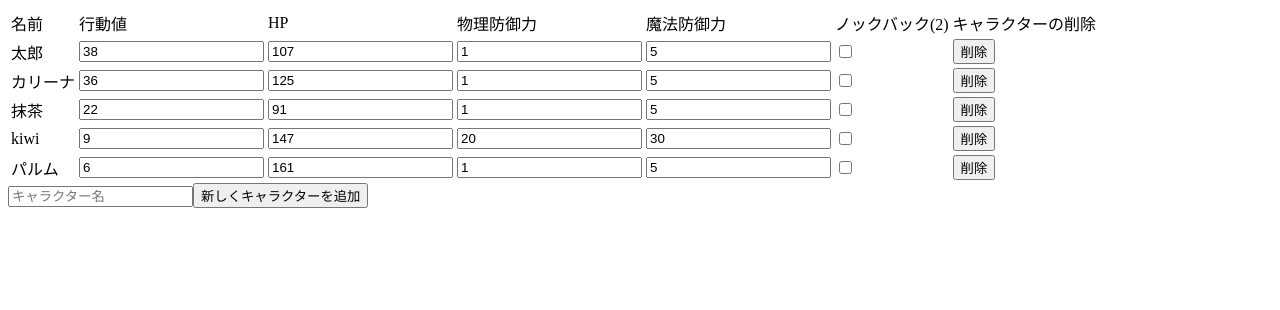
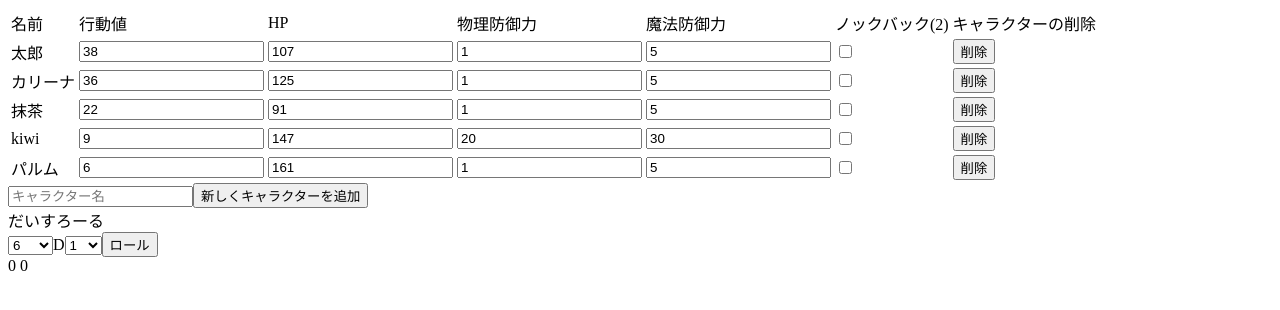
Before and after one commit to aqla114/arian-battle-table, a React app: page / in a window 1280 px wide. Shown: the top 310 px of the page. Built offline with nearby package versions, Linux system fonts and the light colour scheme; the HTML template or start-up script is replaced by a standard one.

Commit message:
add DiceRoller

```diff
--- a/dst/index.css
+++ b/dst/index.css
@@ -27,7 +27,6 @@
 .add-character {
   font: 16px;
   margin: 20px;
-  border-spacing: 8px;
 }
 .add-character__input {
   font-size: 16px;
@@ -46,3 +45,7 @@
   background-color: #36afc9;
   cursor: pointer;
 }
+.dice-roller {
+  font: 16px;
+  margin: 20px;
+}
--- /dev/null
+++ b/src/dice-roller.tsx
@@ -0,0 +1,65 @@
+import * as React from 'react';
+
+type DiceRollerState = {
+    max: number,
+    count: number,
+    result: number[],
+}
+
+type DiceRollerProps = {
+    onRoll: () => void,
+}
+
+
+const diceMaxOptions = [6, 10, 100].map(x => (<option key={x} value={x}>{x}</option>));
+const diceCountOptions = [...Array(30).keys()].map(x => (<option value={x + 1} key={x + 1}>{x + 1}</option>));
+
+export class DiceRoller extends React.Component<{}, DiceRollerState> {
+    constructor(props: any) {
+        super(props);
+        this.state = {
+            max: 6,
+            count: 1,
+            result: [0],
+        };
+    }
+
+    roll() {
+        const result = [...Array(this.state.count)]
+            .map(_ => (Math.floor(Math.random() * this.state.max) + 1))
+            .sort();
+
+        console.log(result);
+
+        this.setState({
+            result,
+        });
+    }
+
+    render() {
+        const maxCount = this.state.result.filter(dice => dice === this.state.max).length;
+
+        return (
+            <div className='dice-roller'>
+                <div>だいすろーる</div>
+                <select name='dicer-roller__dice-max' value={`${this.state.max}`} onChange={(e) => this.setState({max: Number(e.target.value)})} >
+                    {diceMaxOptions}
+                </select>
+                <span>D</span>
+                <select name='dicer-roller__dice-count' value={`${this.state.count}`} onChange={(e) => this.setState({count: Number(e.target.value)})}>
+                    {diceCountOptions}
+                </select>
+                <input
+                    type="button"
+                    className="dice-roller__roll-button"
+                    name='roll-button'
+                    value='ロール'
+                    onClick={() => this.roll()}
+                />
+                <div className='dice-roller__result'>
+                    {`${this.state.result.join(', ')} ${this.state.result.reduce((acc, v) => (acc + v))} ${maxCount >= 2 ? 'Critical!' : ''}`}
+                </div>
+            </div>
+        );
+    }
+}
--- a/src/index.styl
+++ b/src/index.styl
@@ -22,7 +22,6 @@
 .add-character
     font: 16px;
     margin: 20px;
-    border-spacing: 8px;
     &__input
         font-size: 16px;
         height: 24px;
@@ -37,3 +36,7 @@
         &:hover
             background-color: #36afc9;
             cursor: pointer;
+
+.dice-roller
+    font: 16px;
+    margin: 20px;
--- a/src/main.tsx
+++ b/src/main.tsx
@@ -2,10 +2,14 @@ import * as React from 'react';
 import * as ReactDOM from 'react-dom';
 
 import { CharactersList } from './characters-list';
+import { DiceRoller } from './dice-roller';
 
 function Container() {
     return (
-        <CharactersList/>
+        <div className='container'>
+            <CharactersList />
+            <DiceRoller />
+        </div>
     );
 }
 
```
Also changed, not shown: dst/main.js.
